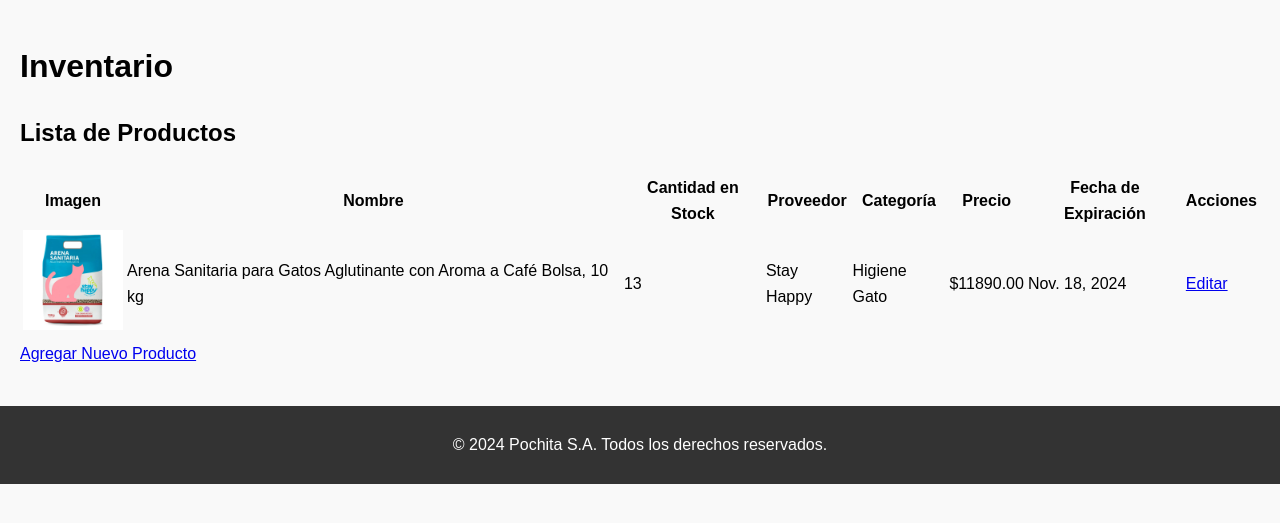
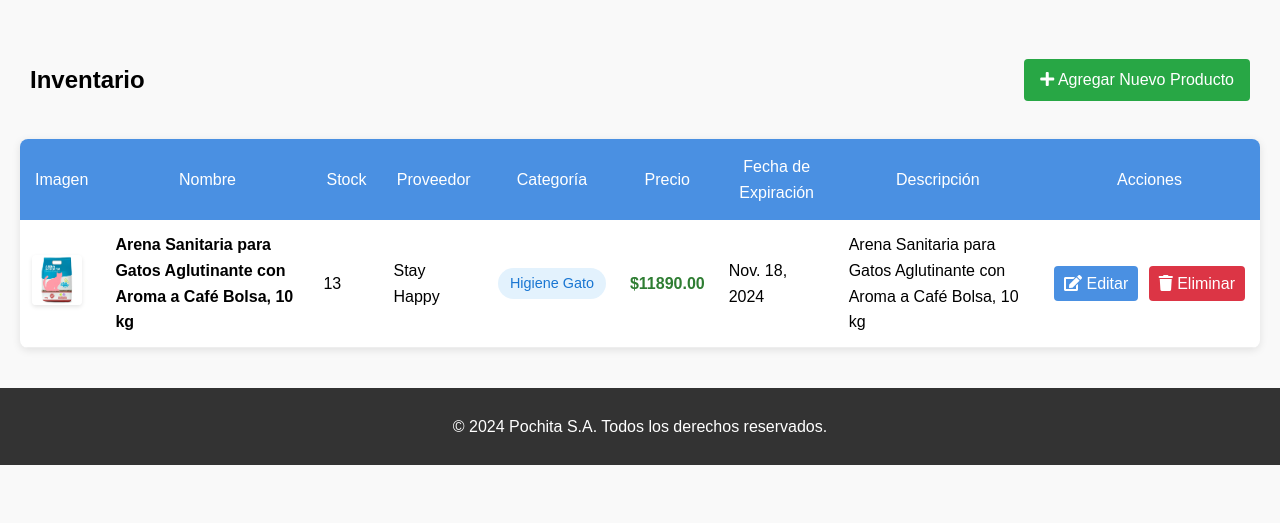
Before and after one commit to Yeyobitz/Pochita, a Django app: page /inventory/ in a window 1280 px wide. Shown: the part 90-613 px from the top of the page. Run offline with Django 5.2, Linux system fonts and the light colour scheme; data comes from the database, SQL or seed files in the repository; some libraries are stand-ins or nearby versions.

Commit message:
Inventory style+features

```diff
--- a/inventory/templates/inventory/list_inventory.html
+++ b/inventory/templates/inventory/list_inventory.html
@@ -1,51 +1,154 @@
 {% extends 'base.html' %}
-{% load static %}
-
-{% block title %}Inventario{% endblock title %}
-
-{% block heading %}Inventario{% endblock heading %}
-
+{% block heading %}{% endblock heading %}
 {% block content %}
-<h2>Lista de Productos</h2>
-<table>
+<div class="container">
+    <div class="inventory-header">
+        <h2>Inventario</h2>
+        <a href="{% url 'add_inventory' %}" class="btn btn-success">
+            <i class="fas fa-plus"></i> Agregar Nuevo Producto
+        </a>
+    </div>
+    <table class="inventory-table">
         <thead>
             <tr>
                 <th>Imagen</th>
                 <th>Nombre</th>
-            <th>Cantidad en Stock</th>
+                <th>Stock</th>
                 <th>Proveedor</th>
                 <th>Categoría</th>
                 <th>Precio</th>
                 <th>Fecha de Expiración</th>
+                <th>Descripción</th>
                 <th>Acciones</th>
             </tr>
         </thead>
         <tbody>
             {% for item in inventory %}
-        <tr>
-            <td>
+            <tr class="inventory-row">
+                <td class="image-cell">
                     {% if item.image %}
-                    <img src="{{ item.image.url }}" alt="{{ item.name }}" style="max-width: 100px">
-                {% else %}
-                    <span>Sin imagen</span>
+                        <img src="{{ item.image.url }}" alt="{{ item.name }}" class="thumbnail">
                     {% endif %}
                 </td>
-            <td>{{ item.name }}</td>
-            <td>{{ item.stock }}</td>
+                <td><strong>{{ item.name }}</strong></td>
+                <td class="{% if item.stock < 10 %}low-stock{% endif %}">{{ item.stock }}</td>
                 <td>{{ item.supplier }}</td>
-            <td>{{ item.category }}</td>
-            <td>${{ item.price }}</td>
+                <td><span class="category-badge">{{ item.category }}</span></td>
+                <td class="price">${{ item.price }}</td>
                 <td>{{ item.expiration_date }}</td>
-            <td>
-                <a href="{% url 'update_inventory' item.pk %}">Editar</a>
+                <td>{{ item.description }}</td>
+                <td class="actions">
+                    <a href="{% url 'update_inventory' item.pk %}" class="btn btn-primary btn-sm">
+                        <i class="fas fa-edit"></i> Editar
+                    </a>
+                    <a href="{% url 'delete_inventory' item.pk %}" class="btn btn-danger btn-sm">
+                        <i class="fas fa-trash"></i> Eliminar
+                    </a>
                 </td>
-        </tr>
-        {% empty %}
-        <tr>
-            <td colspan="8">No hay productos en el inventario.</td>
             </tr>
             {% endfor %}
         </tbody>
     </table>
-<a href="{% url 'add_inventory' %}">Agregar Nuevo Producto</a>
-{% endblock content %}
+</div>
+
+<style>
+.inventory-header {
+    display: flex;
+    justify-content: space-between;
+    align-items: center;
+    margin: 20px 0;
+    padding: 0 10px;
+}
+
+.inventory-table {
+    width: 100%;
+    border-collapse: separate;
+    border-spacing: 0;
+    background: white;
+    border-radius: 8px;
+    overflow: hidden;
+    box-shadow: 0 2px 8px rgba(0,0,0,0.1);
+}
+
+.inventory-table th {
+    background: #4a90e2;
+    color: white;
+    padding: 15px;
+    font-weight: 500;
+}
+
+.inventory-table td {
+    padding: 12px;
+    border-bottom: 1px solid #eee;
+    vertical-align: middle;
+}
+
+.inventory-row:hover {
+    background-color: #f8f9fa;
+    transition: background-color 0.2s ease;
+}
+
+.thumbnail {
+    width: 50px;
+    height: 50px;
+    object-fit: cover;
+    border-radius: 4px;
+    box-shadow: 0 2px 4px rgba(0,0,0,0.1);
+}
+
+.category-badge {
+    background: #e3f2fd;
+    color: #1976d2;
+    padding: 4px 12px;
+    border-radius: 50px;
+    font-size: 0.9em;
+    display: inline-block;
+    white-space: nowrap;
+}
+
+
+.price {
+    font-weight: bold;
+    color: #2e7d32;
+}
+
+.low-stock {
+    color: #f44336;
+    font-weight: bold;
+}
+
+.actions {
+    white-space: nowrap;
+}
+
+.btn {
+    text-decoration: none !important;
+    color: white !important;
+    display: inline-block;
+    border-radius: 4px;
+}
+
+.btn-primary {
+    background: #4a90e2;
+    border: none;
+}
+
+.btn-danger {
+    background: #dc3545;
+    border: none;
+}
+
+.btn-success {
+    background: #28a745;
+    border: none;
+    padding: 8px 16px;
+}
+
+.actions .btn {
+    margin: 0 3px;
+    padding: 5px 10px;
+}
+
+
+</style>
+{% endblock %}
--- a/inventory/urls.py
+++ b/inventory/urls.py
@@ -2,7 +2,8 @@ from django.urls import path
 from . import views
 
 urlpatterns = [
-    path('', views.list_inventory, name='list_inventory'),  # Listar productos del inventario
-    path('update/<int:pk>/', views.update_inventory, name='update_inventory'),  # Actualizar producto existente
-    path('add/', views.update_inventory, name='add_inventory'),  # Agregar nuevo producto (usa la misma vista)
+    path('', views.list_inventory, name='list_inventory'),
+    path('update/<int:pk>/', views.update_inventory, name='update_inventory'),
+    path('add/', views.update_inventory, name='add_inventory'),
+    path('delete/<int:pk>/', views.delete_inventory, name='delete_inventory'),
 ]
--- a/inventory/views.py
+++ b/inventory/views.py
@@ -3,8 +3,32 @@ from .models import InventoryItem
 from django.urls import reverse
 
 def list_inventory(request):
-    inventory = InventoryItem.objects.all().order_by('name')
-    return render(request, 'inventory/list_inventory.html', {'inventory': inventory})
+    inventory = InventoryItem.objects.all()
+
+    # Sorting
+    sort_by = request.GET.get('sort', 'name')
+    if sort_by in ['name', '-name', 'expiration_date', '-expiration_date', 'stock', '-stock']:
+        inventory = inventory.order_by(sort_by)
+
+    # Category filtering
+    category = request.GET.get('category')
+    if category:
+        inventory = inventory.filter(category=category)
+
+    # Low stock warning (less than 10 items)
+    low_stock_items = inventory.filter(stock__lt=10)
+
+    # Expired items
+    from django.utils import timezone
+    expired_items = inventory.filter(expiration_date__lt=timezone.now().date())
+
+    context = {
+        'inventory': inventory,
+        'low_stock_items': low_stock_items,
+        'expired_items': expired_items,
+    }
+
+    return render(request, 'inventory/list_inventory.html', context)
 
 def update_inventory(request, pk=None):
     item = None
@@ -22,6 +46,7 @@ def update_inventory(request, pk=None):
         price = request.POST['price']
 
         if item:
+            # Update existing item
             item.name = name
             item.stock = stock
             item.supplier = supplier
@@ -33,16 +58,25 @@ def update_inventory(request, pk=None):
                 item.image = image
             item.save()
         else:
-            InventoryItem.objects.create(
+            # Create new item
+            item = InventoryItem.objects.create(
                 name=name,
                 stock=stock,
                 supplier=supplier,
                 expiration_date=expiration_date,
-                image=image,
                 description=description,
                 category=category,
-                price=price
+                price=price,
+                image=image if image else None
             )
-        return redirect(reverse('list_inventory'))
+
+        return redirect('list_inventory')
 
     return render(request, 'inventory/update_inventory.html', {'item': item})
+
+def delete_inventory(request, pk):
+    item = get_object_or_404(InventoryItem, pk=pk)
+    if request.method == 'POST':
+        item.delete()
+        return redirect('list_inventory')
+    return render(request, 'inventory/delete_confirm.html', {'item': item})
--- a/templates/base.html
+++ b/templates/base.html
@@ -5,6 +5,7 @@
         <meta charset="UTF-8">
         <meta name="viewport" content="width=device-width, initial-scale=1.0">
         <title>{% block title %}Pochita S.A.{% endblock title %}</title>
+        <link rel="stylesheet" href="{% static 'https://cdnjs.cloudflare.com/ajax/libs/font-awesome/5.15.4/css/all.min.css' %}">
         <link rel="stylesheet" href="{% static 'css/style.css' %}">
         <link rel="stylesheet" href="{% static 'styles/main.css' %}">
         {% block extra_head %}{% endblock extra_head %}
--- a/vet_management/urls.py
+++ b/vet_management/urls.py
@@ -3,6 +3,8 @@ from django.urls import path, include
 from django.contrib.auth import views as auth_views
 from django.contrib.auth.views import LogoutView
 from users.views import custom_logout
+from django.conf import settings
+from django.conf.urls.static import static
 
 urlpatterns = [
     path('admin/', admin.site.urls),
@@ -16,4 +18,4 @@ urlpatterns = [
     path('users/', include('users.urls')),
     path('login/', auth_views.LoginView.as_view(template_name='login.html'), name='login'),
     path('logout/', custom_logout, name='logout'),
-]
+] + static(settings.MEDIA_URL, document_root=settings.MEDIA_ROOT)
```
Also changed, not shown: inventory/templates/inventory/delete_confirm.html (added, +14 -0 lines), inventory/templates/inventory/update_inventory.html (+42 -55 lines). Lines whose indentation alone changed are shown as unchanged.
